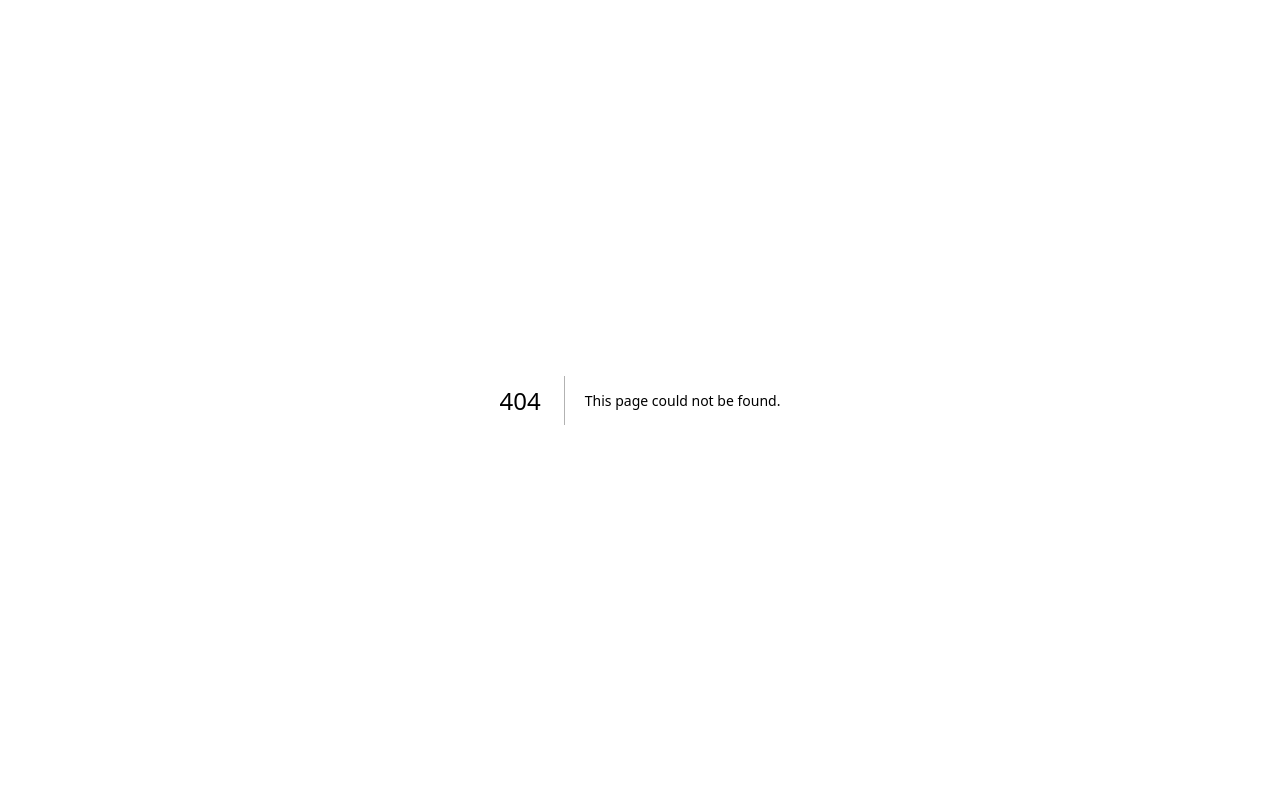
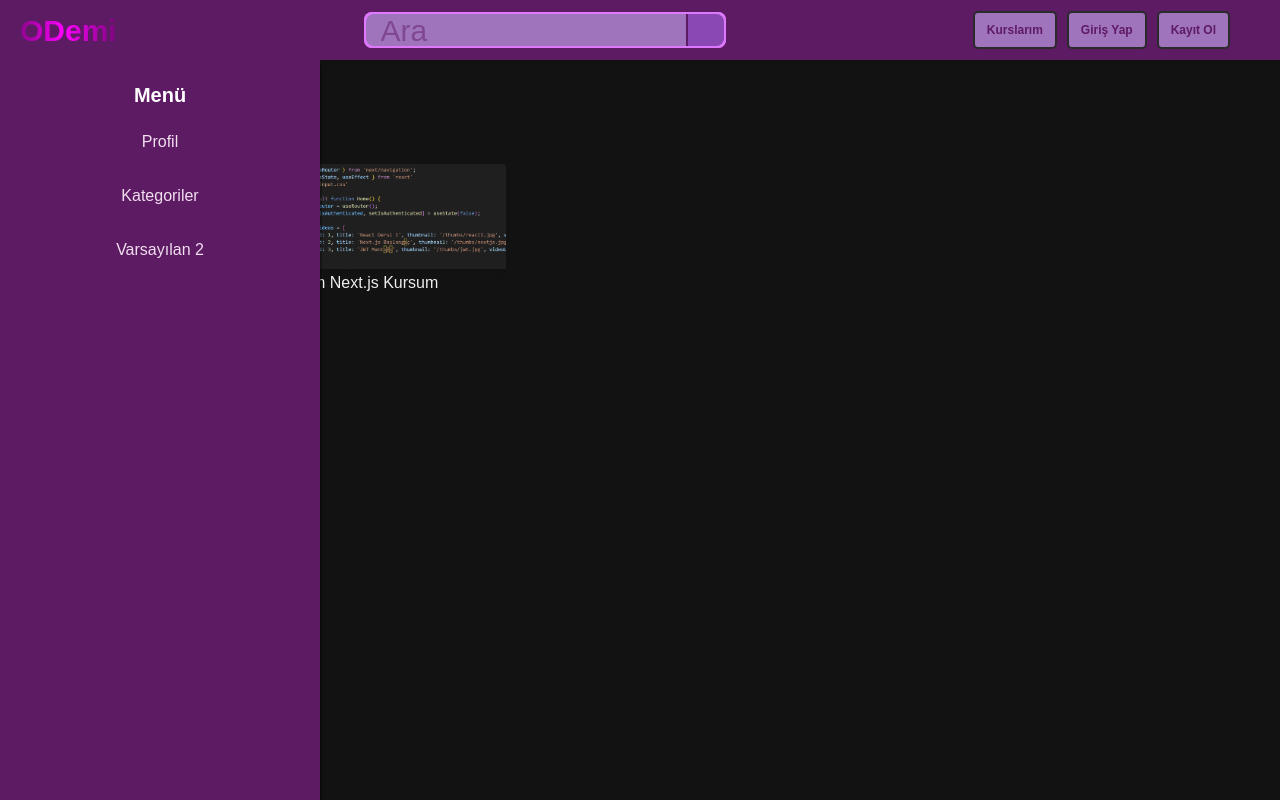
Before and after one commit to FatihErenD/ODemi, a Next.js app in the folder frontend/: page /my-courses in a window 1280 px wide. Before the commit this address had no page. Built offline with nearby package versions, Linux system fonts and the light colour scheme.

Commit message:
feat: my-courses, fix: profile

```diff
--- a/frontend/app/components/SideBar.jsx
+++ b/frontend/app/components/SideBar.jsx
@@ -4,6 +4,7 @@ import './style/sidebar.css';
 
 export default function SideBar({ topOffset, shouldOpen, items = [] }) {
     const defaultItems = [
+        { id: 1, label: "Profil", url: "/profile" },
         { id: 1, label: "Kategoriler", url: "/profile" },
         { id: 2, label: "Varsayılan 2", url: "/" },
     ];
--- a/frontend/app/components/TopBar.jsx
+++ b/frontend/app/components/TopBar.jsx
@@ -8,10 +8,9 @@ export default function TopBar({ onVisibilityChange }) {
   const searchRef = useRef();
   const router = useRouter();
 
-
   useEffect(() => {
     const token = localStorage.getItem('token');
-        setIsAuthenticated(token);
+    setIsAuthenticated(!!token); // boolean olarak ayarlanır
   }, []);
 
   useEffect(() => {
@@ -33,7 +32,7 @@ export default function TopBar({ onVisibilityChange }) {
 
     window.addEventListener('scroll', handleScroll);
     return () => window.removeEventListener('scroll', handleScroll);
-  }, [lastScrollY, onVisibilityChange]);
+  }, [lastScrollY, onVisibilityChange, visible]);
 
   const handleLogout = () => {
     localStorage.removeItem('token');
@@ -43,8 +42,8 @@ export default function TopBar({ onVisibilityChange }) {
 
   const handleSearch = () => {
     const token = localStorage.getItem('token');
-    }
-
+    // Arama işlemi burada yapılabilir (searchRef.current.value)
+  };
 
   return (
     <div className={`top-bar ${visible ? 'show' : 'hide'}`}>
@@ -53,24 +52,24 @@ export default function TopBar({ onVisibilityChange }) {
       </button>
 
       <div style={{ flex: 1 }} />
-        <div className='search-bar' >
-            <input type='text' placeholder='Ara' ref={searchRef} >
-
-            </input>
-
-            <button onClick={handleSearch} >
+      <div className="search-bar">
+        <input type="text" placeholder="Ara" ref={searchRef} />
+        <button onClick={handleSearch}>
           <script src="https://cdn.lordicon.com/lordicon.js"></script>
           <lord-icon
             src="https://cdn.lordicon.com/hoetzosy.json"
             trigger="hover"
             colors="primary:#5d1b63"
-                    style={{width:"30px", height:"30px"}}>
-                </lord-icon>
+            style={{ width: '30px', height: '30px' }}
+          ></lord-icon>
         </button>
       </div>
       <div style={{ flex: 1 }} />
 
       <div style={{ marginLeft: 'auto', marginRight: '50px', display: 'flex', gap: '10px' }}>
+        <button className="signIn-OutButton" onClick={() => router.push('/my-courses')}>
+          Kurslarım
+        </button>
         {!isAuthenticated ? (
           <>
             <button className="signIn-OutButton" onClick={() => router.push('/login')}>
@@ -82,8 +81,12 @@ export default function TopBar({ onVisibilityChange }) {
           </>
         ) : (
           <>
-                <button className="signIn-OutButton" onClick={() => router.push('/profile')}>Profil</button>
-                <button className="signIn-OutButton" onClick={handleLogout}>Çıkış Yap</button>
+            <button className="signIn-OutButton" onClick={() => router.push('/profile')}>
+              Profil
+            </button>
+            <button className="signIn-OutButton" onClick={handleLogout}>
+              Çıkış Yap
+            </button>
           </>
         )}
       </div>
--- /dev/null
+++ b/frontend/app/my-courses/page.jsx
@@ -0,0 +1,43 @@
+'use client';
+
+import { useEffect, useState } from 'react';
+import { useRouter } from 'next/navigation';
+
+import '../input.css';
+
+import TopBar from '../components/TopBar';
+import SideBar from '../components/SideBar';
+import SlideComp from '../components/SlideComp'; // İstersen bu kaldırılabilir
+import RecVideos from '../components/RecVideos';
+
+export default function MyCoursesPage() {
+  const router = useRouter();
+  const [isAuthenticated, setIsAuthenticated] = useState(false);
+  const [topBarVisible, setTopBarVisible] = useState(true);
+  const [myCourses, setMyCourses] = useState([]);
+
+  useEffect(() => {
+    const token = localStorage.getItem('token');
+    setIsAuthenticated(token);
+
+    // Geçici sahte veri (ileride API bağlanacak)
+    const courses = [
+      { id: 1, title: 'Benim React Kursum', thumbnail: '/thumbs/react1.png', videoUrl: '/videos/react1.mp4' },
+      { id: 2, title: 'Benim Next.js Kursum', thumbnail: '/thumbs/react1.png', videoUrl: '/videos/react1.mp4' },
+    ];
+
+    setMyCourses(courses);
+  }, []);
+
+  return (
+    <div>
+      <TopBar onVisibilityChange={setTopBarVisible} />
+
+      <SideBar topOffset={topBarVisible} shouldOpen={true} />
+
+      <h1 style={{ padding: '20px' }}>Kurslarım</h1>
+
+      <RecVideos videos={myCourses} />
+    </div>
+  );
+}
```
Lines whose indentation alone changed are shown as unchanged.
